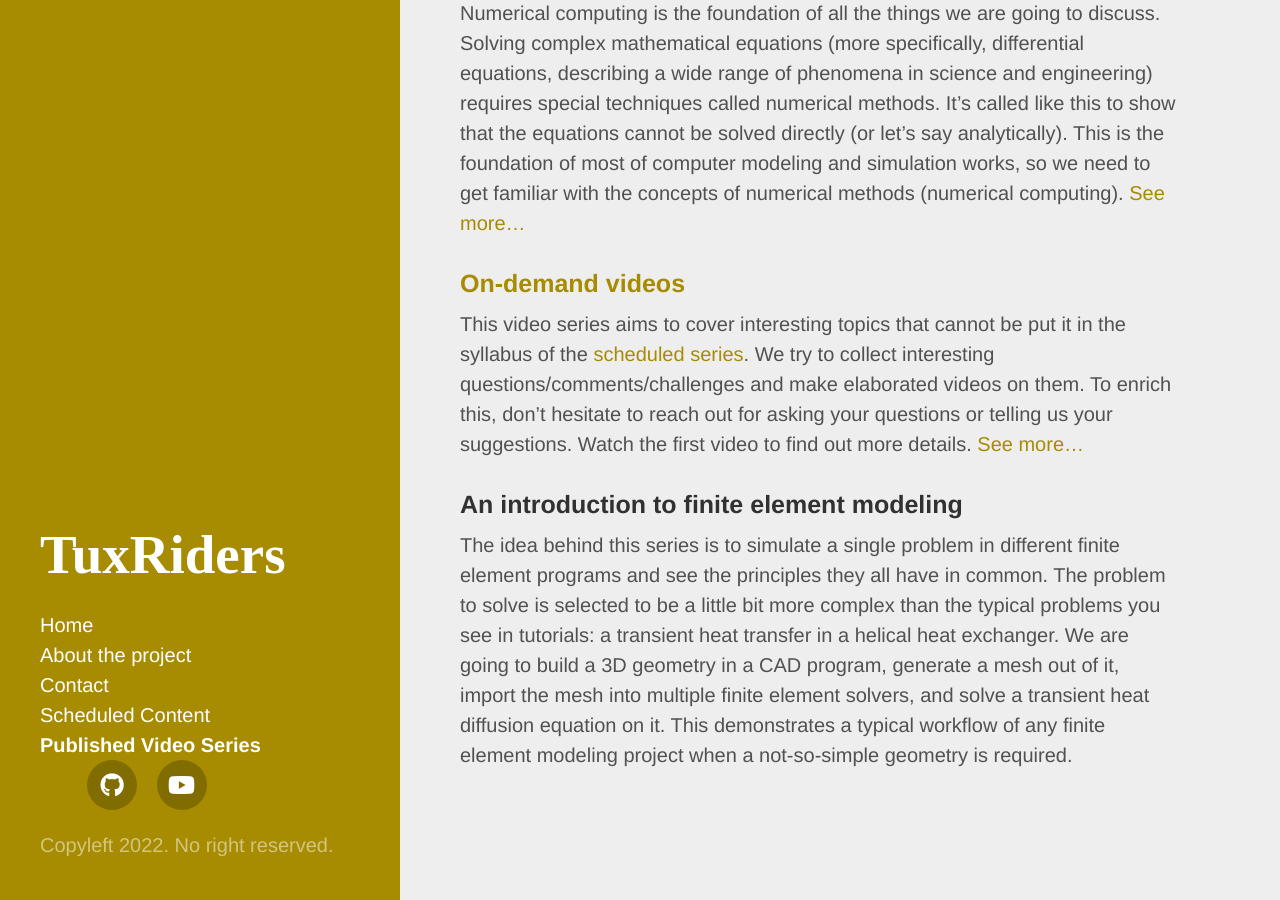
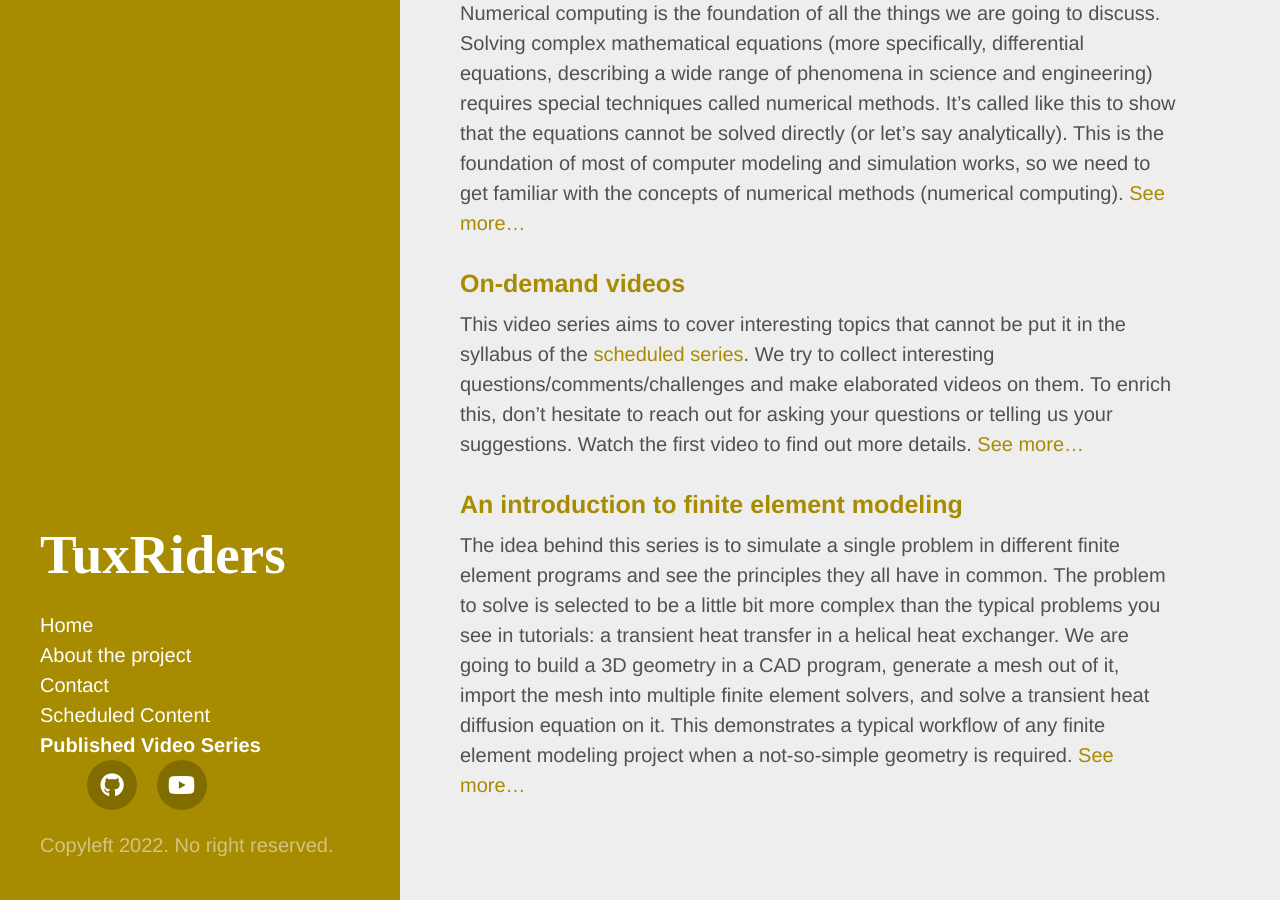
Before and after one commit to TuxRiders/tuxriders.github.io, a Jekyll site: the page built from videos.md, in a window 1280 px wide and 900 px high, scrolled down 616 px. Built offline with Jekyll 4.4.1, drawn with Linux system fonts in a browser that asks for light colours; nearby versions of some CDN libraries; some web fonts are replaced.

Commit message:
add finite element series page

```diff
--- a/videos.md
+++ b/videos.md
@@ -21,6 +21,6 @@
 
 This video series aims to cover interesting topics that cannot be put it in the syllabus of the [scheduled series](../content). We try to collect interesting questions/comments/challenges and make elaborated videos on them. To enrich this, don't hesitate to reach out for asking your questions or telling us your suggestions. Watch the first video to find out more details. [See more...](on-demand)
 
-### An introduction to finite element modeling
+### [An introduction to finite element modeling](finite-element)
 
-The idea behind this series is to simulate a single problem in different finite element programs and see the principles they all have in common. The problem to solve is selected to be a little bit more complex than the typical problems you see in tutorials: a transient heat transfer in a helical heat exchanger. We are going to build a 3D geometry in a CAD program, generate a mesh out of it, import the mesh into multiple finite element solvers, and solve a transient heat diffusion equation on it. This demonstrates a typical workflow of any finite element modeling project when a not-so-simple geometry is required.
+The idea behind this series is to simulate a single problem in different finite element programs and see the principles they all have in common. The problem to solve is selected to be a little bit more complex than the typical problems you see in tutorials: a transient heat transfer in a helical heat exchanger. We are going to build a 3D geometry in a CAD program, generate a mesh out of it, import the mesh into multiple finite element solvers, and solve a transient heat diffusion equation on it. This demonstrates a typical workflow of any finite element modeling project when a not-so-simple geometry is required. [See more...](finite-element)
```
Also changed, not shown: videos/finite-element.md (added, +12 -0 lines).
